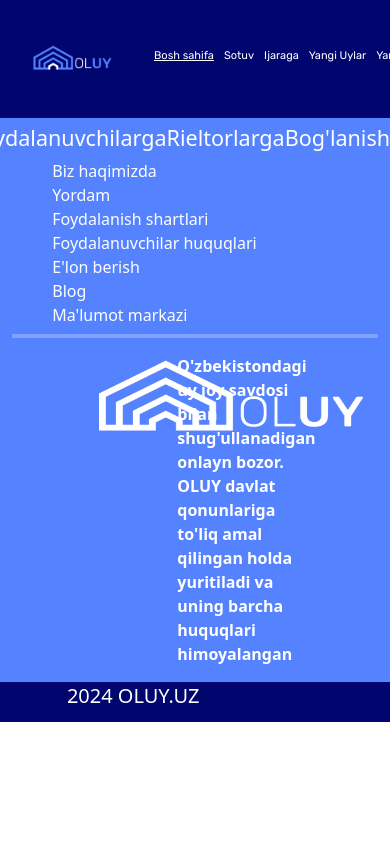
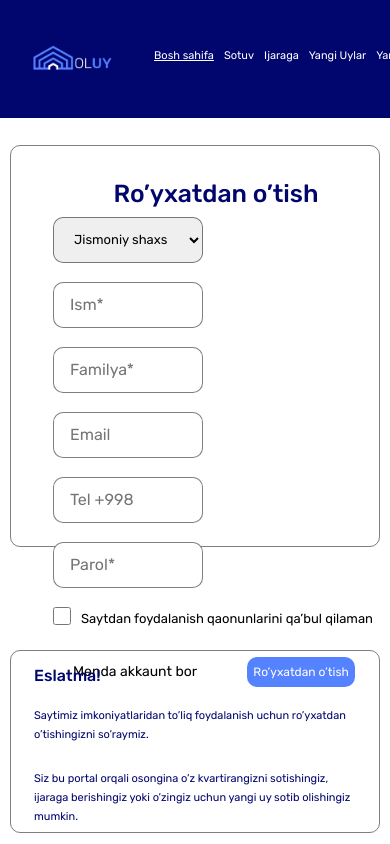
Before and after one commit to Shamshir1901/oluy-front, a Vue app: page /signUp in a window 390 px wide. Shown: the top 844 px of the page. Built offline with nearby package versions, Linux system fonts and the light colour scheme.

Commit message:
created a SignUp page

```diff
--- a/src/components/HeaderRow.vue
+++ b/src/components/HeaderRow.vue
@@ -21,7 +21,7 @@
                         <router-link to="/yangiUylar">Yangi Uylar</router-link>
                     </li>
                     <li class="menu-item">
-                        <a href="#">Yana</a>
+                        <router-link to="/signUp">Yana</router-link>
                     </li>
                 </ul>
                 <router-link to="/elonber">
--- /dev/null
+++ b/src/pages/SignUp.vue
@@ -0,0 +1,205 @@
+<template>
+    <main class="main">
+        <section class="main__section">
+            <div class="main__content">
+                <div class="__content">
+                    <div class="content__title">
+                        <h2>Ro’yxatdan o’tish</h2>
+                    </div>
+                    <div class="content__input">
+                        <select class="content__selector __input">
+                            <option>Jismoniy shaxs</option>
+                            <option>Yuridik shaxs</option>
+                        </select>
+                        <input class="__input" type="text" placeholder="Ism*">
+                        <input class="__input" type="text" placeholder="Familya*">
+                        <input class="__input" type="text" placeholder="Email">
+                        <input class="__input" type="number" placeholder="Tel +998">
+                        <input class="__input" type="password" placeholder="Parol*">
+                        <div class="checkbox">
+                            <input class="__checkbox" type="checkbox">
+                            <p class="checkbox__text">Saytdan foydalanish qaonunlarini qa’bul qilaman</p>
+                        </div>
+                        <div class="content__submit">
+                            <a class="account" href="#">Menda akkaunt bor</a>
+                            <button class="submit__btn" type="submit">Ro’yxatdan o’tish</button>
+                        </div>
+                    </div>
+                </div>
+            </div>
+            <div class="__content2">
+                <div class="__title">
+                    <h6>Eslatma!</h6>
+                    <p class="content2__p">
+                        Saytimiz imkoniyatlaridan to’liq foydalanish uchun
+                        ro’yxatdan o’tishingizni so’raymiz.
+                    </p>
+                    <p class="content2__p">
+                        Siz bu portal orqali osongina o’z kvartirangizni sotishingiz,
+                        ijaraga berishingiz yoki o’zingiz uchun yangi uy sotib
+                        olishingiz mumkin.
+                    </p>
+                </div>
+            </div>
+        </section>
+    </main>
+</template>
+
+<script>
+export default {
+    name: 'SignUp',
+}
+
+</script>
+
+
+<style scoped>
+.main {
+    max-width: 1102px;
+    margin: 27px auto auto auto;
+    padding: 0 10px;
+    font-family: "Rubik", sans-serif;
+}
+.main__section {
+    display: flex;
+}
+.__content {
+    margin: 33px auto auto 42px;
+}
+.main__content {
+    width: 566px;
+    height: 622px;
+    border-radius: 10px;
+    border: 1px solid #00000080;
+    color: #00066E;
+    margin-bottom: 103px;
+}
+.__input {
+    width: 482px;
+    height: 46px;
+    border-radius: 10px;
+    padding-left: 16px;
+    border: 1px solid #00000080;
+    margin-bottom: 19px;
+}
+.content__selector {
+    border-radius: 10px;
+    padding-left: 16px;
+    border: 1px solid #00000080
+}
+.checkbox {
+    display: flex;
+}
+.__checkbox {
+    width: 23px;
+    height: 23px;
+    border-radius: 5px;
+    border: 1px solid #00000080;
+    margin-right: 12px;
+}
+.checkbox__text {
+    font-size: 14px;
+    font-weight: 400;
+    line-height: 24px;
+    color: #000000;
+}
+.content__submit {
+    margin-top: 29px;
+}
+.account {
+    color: #000000;
+    text-decoration: none;
+    font-size: 14px;
+    font-weight: 400;
+    line-height: 24px;
+
+}
+.submit__btn {
+    width: 208px;
+    height: 46px;
+    border-radius: 10px;
+    color: #FFFFFF;
+    background-color: #5582FF;
+    border: none;
+    margin-left: 144px;
+}
+.submit__btn:hover {
+    background-color: #00066E;
+}
+
+.__content2 {
+    width: 348px;
+    height: 213px;
+    border-radius: 10px;
+    margin-left: 78px;
+    border: 1px solid #00000080;
+    color: #00066E;
+}
+.__title {
+    margin: 15px 22px auto 23px;
+}
+.__title h6 {
+    margin-bottom: 21px;
+}
+.content2__p {
+    font-size: 11px;
+    font-weight: 400;
+    line-height: 19px;
+    margin-bottom: 25px;
+}
+
+@media screen and (max-width: 786px) {
+    .main {
+        width: 100%;
+    }
+    .main__section {
+        display: block;
+    }
+    .main__content {
+        width: auto;
+        height: 402px;
+    }
+    .content__title h2 {
+        text-align: center;
+    }
+    .__input {
+        width: 150px;
+        margin-right: 30px;
+    }
+    .content__selector {
+        font-size: 13px;
+        font-weight: 400;
+        line-height: 20px;
+    }
+    .__checkbox {
+        width: 18px;
+        height: 18px;
+        margin-right: 10px;
+    }
+    .checkbox__text {
+        font-size: 13px;
+    }
+    .content__submit {
+        margin-top: 10px;
+        margin-left: 20px;
+    }
+    .account {
+        color: #000000;
+        text-decoration: none;
+        font-size: 14px;
+        font-weight: 400;
+        line-height: 24px;
+    }
+    .submit__btn {
+        width: 108px;
+        height: 30px;
+        margin-left: 50px;
+        font-size: 12px;
+    }
+    .__content2 {
+        width: auto;
+        height: 183px;
+        margin: 30px auto;
+    }
+}
+</style>
--- a/src/router/index.js
+++ b/src/router/index.js
@@ -24,6 +24,10 @@ const router = createRouter({
     {
       path: "/yordam",
       component: () => import('../pages/YordamPage.vue')
+    },
+    {
+      path: "/signUp",
+      component: () => import('../pages/SignUp.vue')
     }
   ]
 })
```
